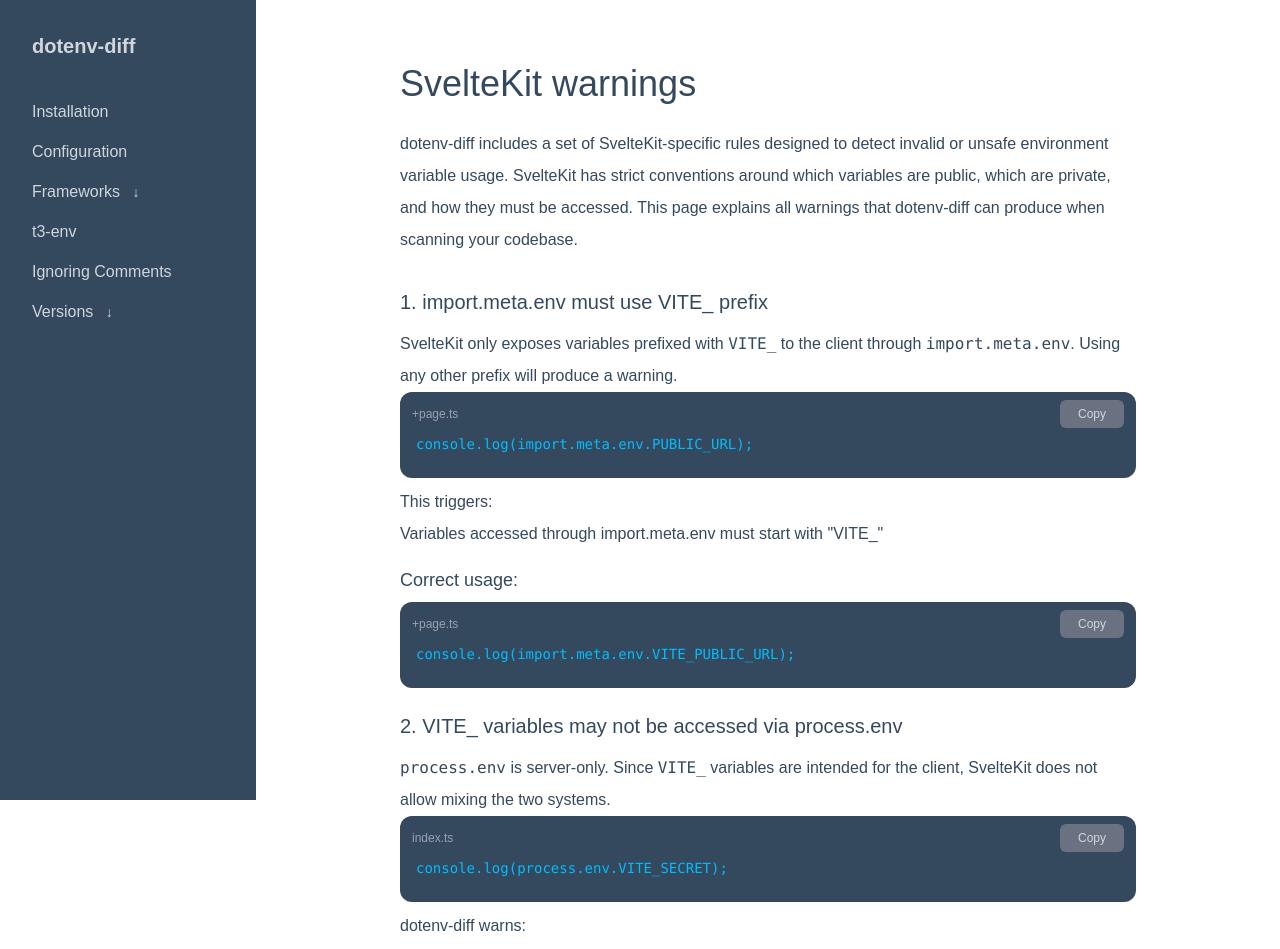
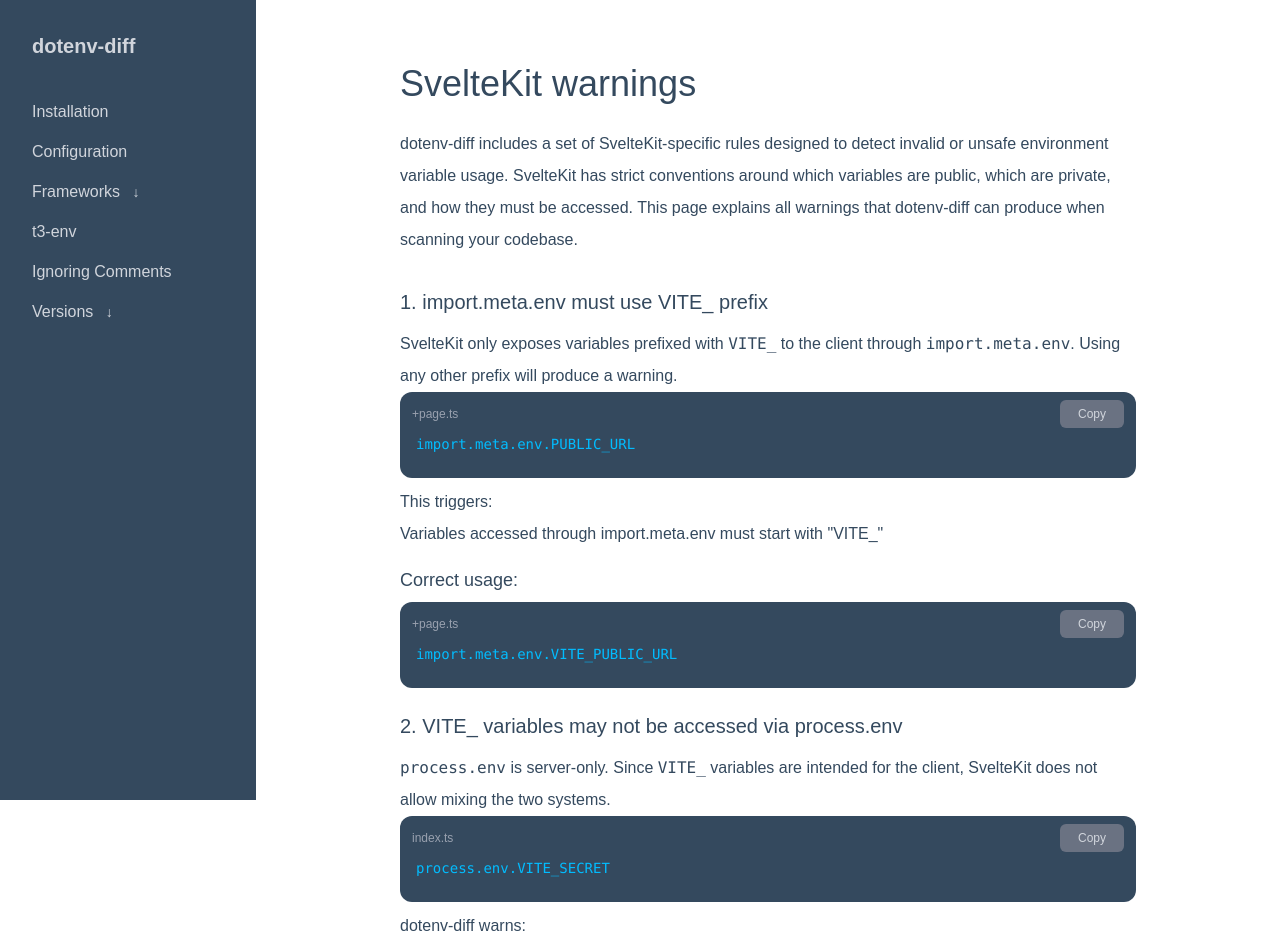
Before and after one commit to Chrilleweb/dotenv-diff-docs, a SvelteKit app: page /sveltekit in a window 1280 px wide. Shown: the top 949 px of the page. Built offline with nearby package versions, Linux system fonts and the light colour scheme.

Commit message:
small bug fix

```diff
--- a/src/routes/sveltekit/+page.svelte
+++ b/src/routes/sveltekit/+page.svelte
@@ -32,7 +32,7 @@
 
 		<CodeBlock
 			label="+page.ts"
-			command={`console.log(import.meta.env.PUBLIC_URL);`}
+			command={`import.meta.env.PUBLIC_URL`}
 		/>
 
 		<p class="my-2">
@@ -44,7 +44,7 @@
 		<h3 class="mb-2 mt-4 text-lg">Correct usage:</h3>
 		<CodeBlock
 			label="+page.ts"
-			command={`console.log(import.meta.env.VITE_PUBLIC_URL);`}
+			command={`import.meta.env.VITE_PUBLIC_URL`}
 		/>
 	</section>
 
@@ -58,7 +58,7 @@
 
 		<CodeBlock
 			label="index.ts"
-			command={`console.log(process.env.VITE_SECRET);`}
+			command={`process.env.VITE_SECRET`}
 		/>
 
 		<p class="my-2">
```
